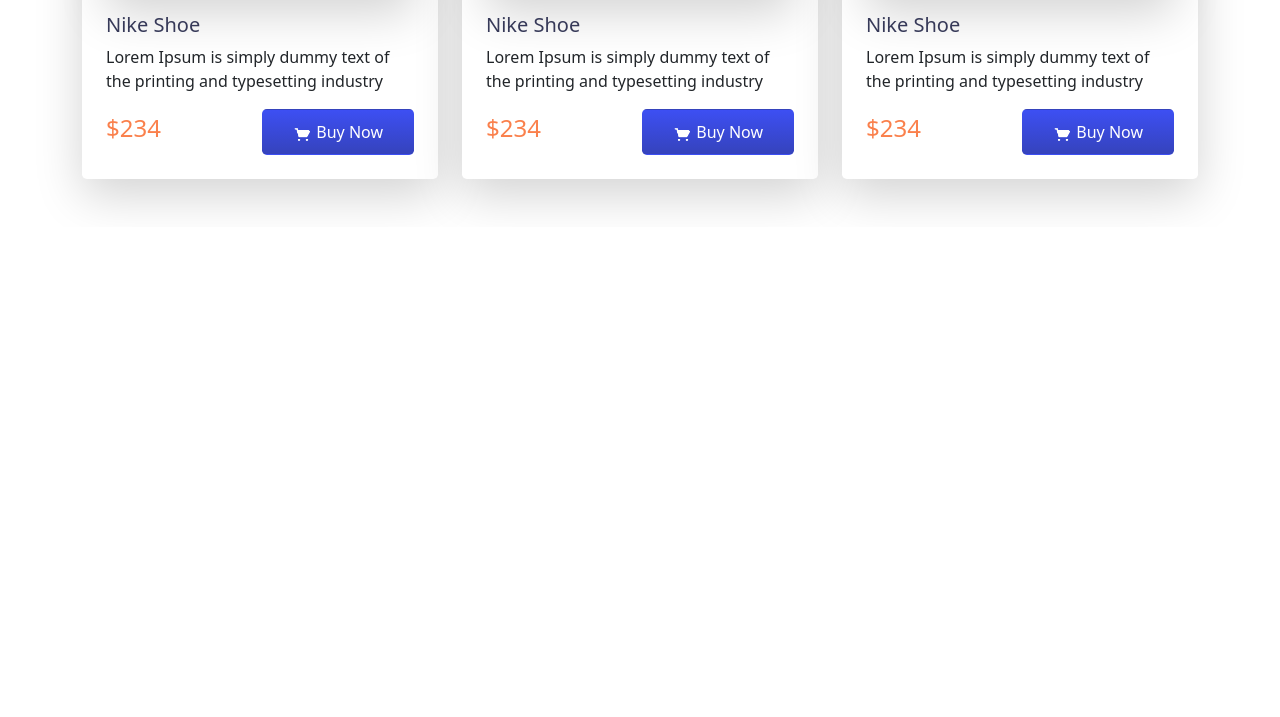
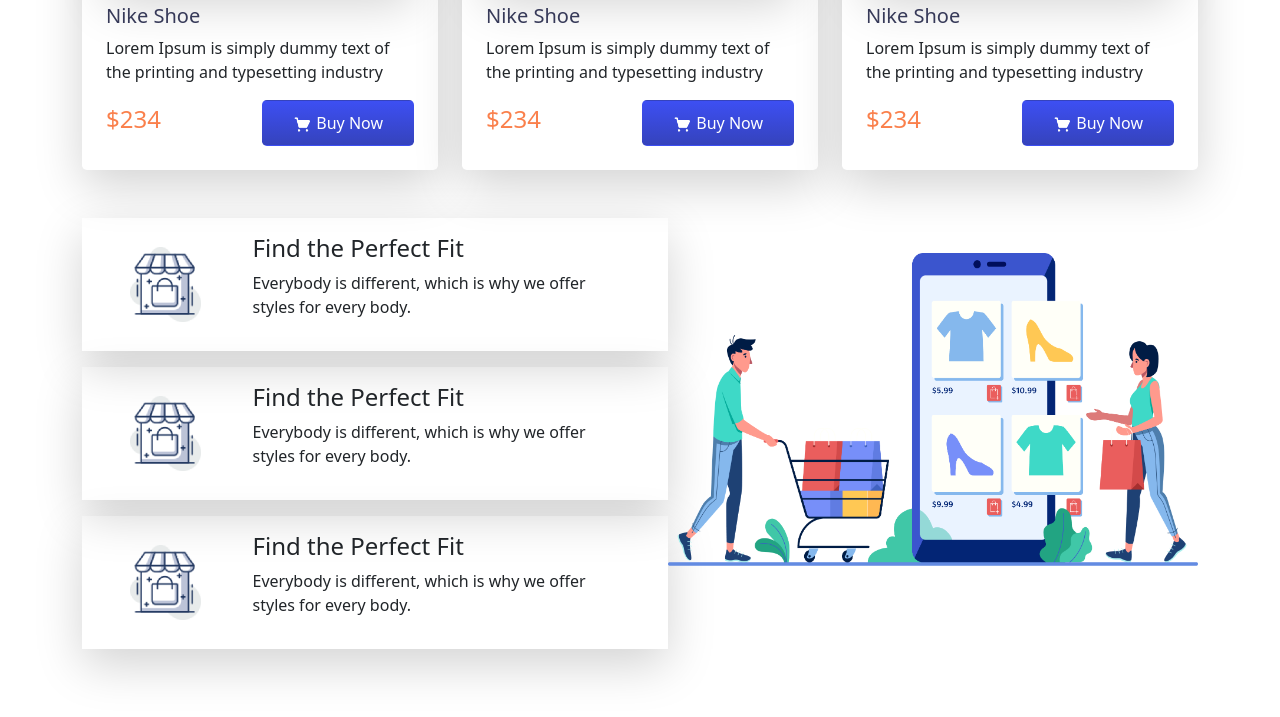
Before and after one commit to Mahdihas/-nike-brand, a plain HTML site: page index.html in a window 1280 px wide. Shown: the part 1605-2322 px from the top of the page. Before the commit the page ends 1832 px from the top, so only its background shows below. Drawn offline with nearby package versions, Linux system fonts and the light colour scheme.

Commit message:
new section added

```diff
--- a/css/style.css
+++ b/css/style.css
@@ -21,6 +21,10 @@
 /* common style */
 /* header s */
 header {
+    background: rgba(255, 249, 244, 1) !important;
+}
+
+.navbar {
     background: rgba(255, 249, 244, 1) !important;
 }
 
@@ -74,18 +78,36 @@
     background: rgb(205, 203, 203) !important;
 }
 
+.bone {
+    background: ;
+}
+
 .buy {
     padding: 10px 30px !important;
     background: linear-gradient(180deg, #3D4FF3 0%, #3543BC 100%);
 }
 
 .cart {
-    width: 19px !important;
-    height: 17px !important;
+    width: 19px;
+    height: 17px;
 }
 
 .cetagory {
     color: rgba(54, 57, 88, 1);
 }
 
+.xmid {
+    width: 599px;
+    height: 354px;
+}
+
+.foot-box p {
+    font-size: 16px !important;
+}
+
+.icon {
+    width: 71px;
+    height: 79px;
+}
+
 /* header ends */
--- a/index.html
+++ b/index.html
@@ -16,9 +16,9 @@
 
 <body>
     <header class="pb-5">
-        <section class="container ">
+        <section class="container my-5 ">
 
-            <nav class="navbar navbar-expand-md navbar-light py-4">
+            <nav class="navbar navbar-expand-md navbar-light fixed-top  py-4 ">
                 <div class="container">
                     <a class="navbar-brand mb-2" href="#"><img class="img-fluid logo" src="icons/Logo.png" alt=""></a>
                     <button class="navbar-toggler" type="button" data-bs-toggle="collapse" data-bs-target="#navbarNav"
@@ -47,8 +47,8 @@
             </nav>
 
         </section>
-        <section class="container ">
-            <div class=" justify-content-between align-content-center d-flex flex-column-reverse flex-sm-column-reverse flex-md-row flex-lg-row flex-xxl-row p-3 p-md-0 p-lg-0 p-xxl-0
+        <section class="container overflow-hidden mt-5 ">
+            <div class=" mt-5 justify-content-between align-content-center d-flex flex-column-reverse flex-sm-column-reverse flex-md-row flex-lg-row flex-xxl-row p-3 p-md-0 p-lg-0 p-xxl-0
 ">
                 <div class="hero-img">
                     <img class="group img-fluid" src="images/Group 33092.png" alt="">
@@ -254,6 +254,86 @@
 
 
         </section>
+        <section class="container pt-5 pb-4">
+            <div
+                class="foot d-flex flex-column-reverse flex-lg-row flex-xl-row flex-xxl-row justify-content-between align-items-center">
+                <div class="foot-box">
+                    <div class="bone shadow-lg d-flex
+                    flex-sm-row
+                        flex-lg-row flex-md-row flex-xl-row flex-xxl-row
+                        flex-column
+
+                     justify-content-between align-items-center p-5 pb-3 pt-3">
+                        <div class="w-25">
+                            <img class="img-fluid icon" src="icons/image 12.png" alt="">
+
+                        </div>
+                        <div class="text-center text-sm-start
+                        text-md-start
+                        text-lg-start
+                        text-xl-start
+                        text-xxl-start w-75">
+                            <h4>Find the Perfect Fit</h4>
+                            <p>Everybody is different, which is why we
+                                offer styles for every body.</p>
+
+                        </div>
+
+
+                    </div>
+                    <div class="bone d-flex
+                     justify-content-between align-items-center p-5 pb-3 pt-3 mt-3 mb-3 shadow-lg
+                        flex-sm-row
+                        flex-lg-row flex-md-row flex-xl-row flex-xxl-row
+                        flex-column">
+                        <div class="w-25">
+                            <img class="img-fluid icon" src="icons/image 12.png" alt="">
+
+                        </div>
+                        <div class="text-center text-sm-start
+                        text-md-start
+                        text-lg-start
+                        text-xl-start
+                        text-xxl-start w-75">
+                            <h4>Find the Perfect Fit</h4>
+                            <p>Everybody is different, which is why we
+                                offer styles for every body.</p>
+
+                        </div>
+
+
+                    </div>
+                    <div class="bone d-flex  shadow-lg justify-content-between align-items-center p-5 pb-3 pt-3
+                        flex-sm-row
+                        flex-lg-row flex-md-row flex-xl-row flex-xxl-row
+                        flex-column">
+                        <div class="w-25">
+                            <img class="img-fluid icon" src="icons/image 12.png" alt="">
+
+                        </div>
+                        <div class="text-center text-sm-start
+                        text-md-start
+                        text-lg-start
+                        text-xl-start
+                        text-xxl-start w-75">
+                            <h4>Find the Perfect Fit</h4>
+                            <p>Everybody is different, which is why we
+                                offer styles for every body.</p>
+
+                        </div>
+
+
+                    </div>
+
+
+                </div>
+                <div class="footimg mb-5">
+                    <img class="img-fluid xmid" src="icons/XMLID 1.png" alt="">
+                </div>
+
+
+            </div>
+        </section>
     </main>
 
     <!-- Optional JavaScript; choose one of the two! -->
```
